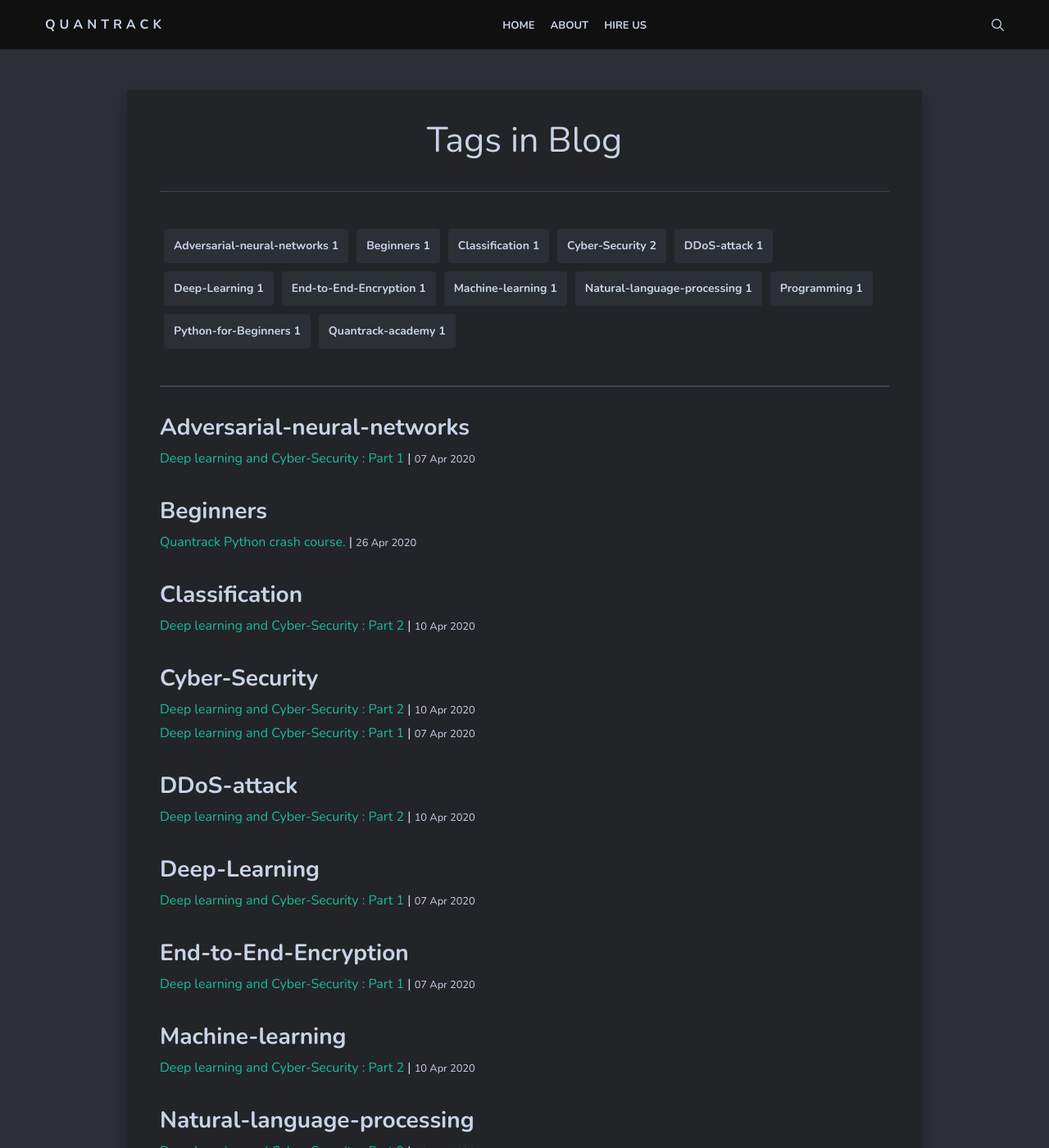
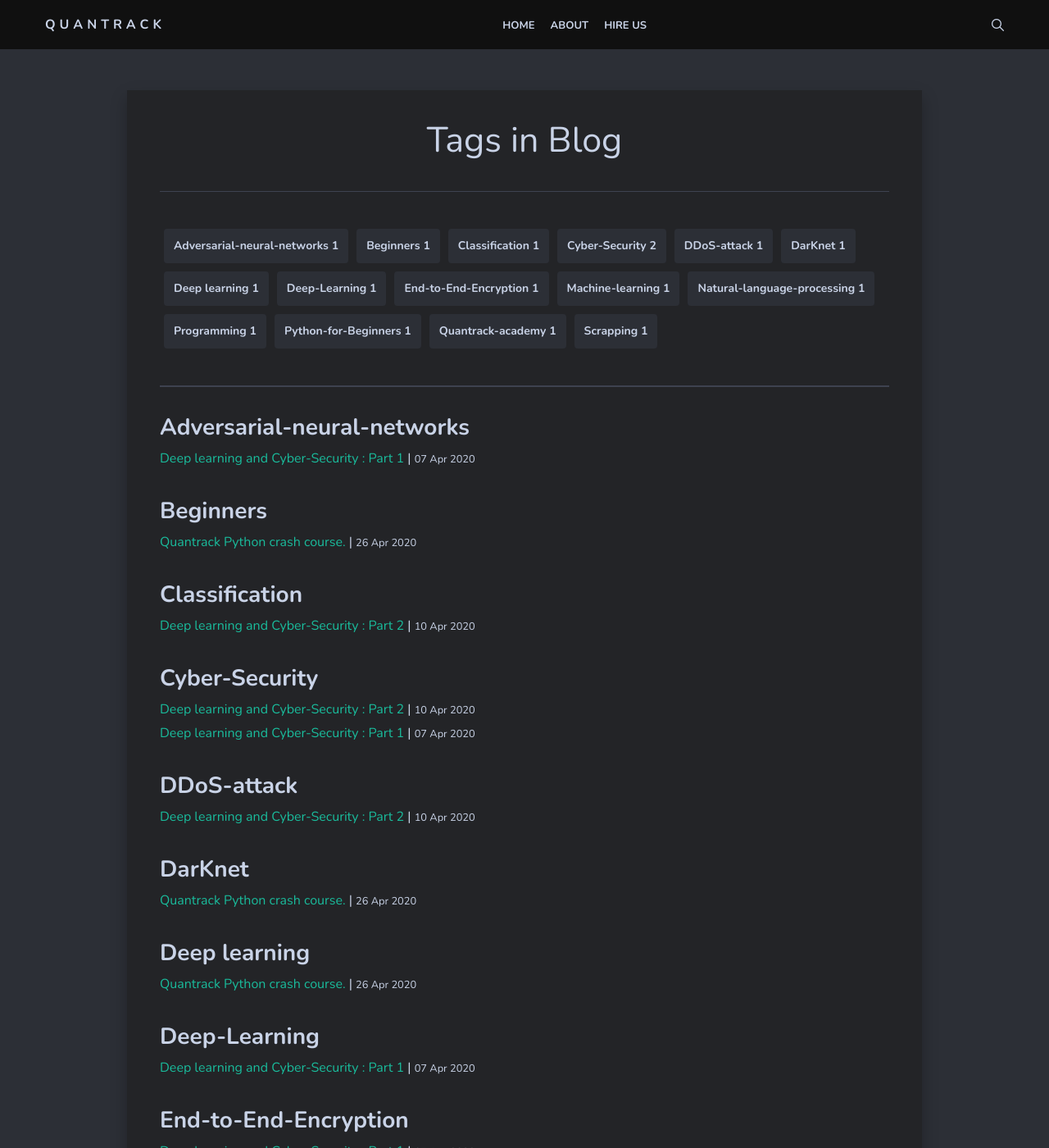
Before and after one commit to quantrack-lab/blog, a Jekyll site: the page built from tags.html, in a window 1280 px wide and 1400 px high. Shown: the whole window at 82% size. Built offline with Jekyll 4.4.1, drawn with Linux system fonts in a browser that asks for light colours; nearby versions of some CDN libraries; some of the changed text lies outside the part shown.

Commit message:
Update 2020-08-20-dl-datagathering.md

```diff
--- a/_posts/2020-08-20-dl-datagathering.md
+++ b/_posts/2020-08-20-dl-datagathering.md
@@ -1,10 +1,11 @@
- ---
+---
 layout: post
-title:  Deep learning and Cyber-Security : Part 3/5
-date:   2020-08-20 16:05:55 +0300
-image:  asset1.jpg
-tags:   [Deep Learning, Computer Science, Scraping, Tor, DarkNet, Natural Language processinf]
+title:  "Quantrack Python crash course."
+date:   2020-04-26 18:05:55 +0300
+image:  beginner.jpeg
+tags:   [Deep learning,DarKnet, Scrapping]
 ---
+
 
 ## Context
 
```
